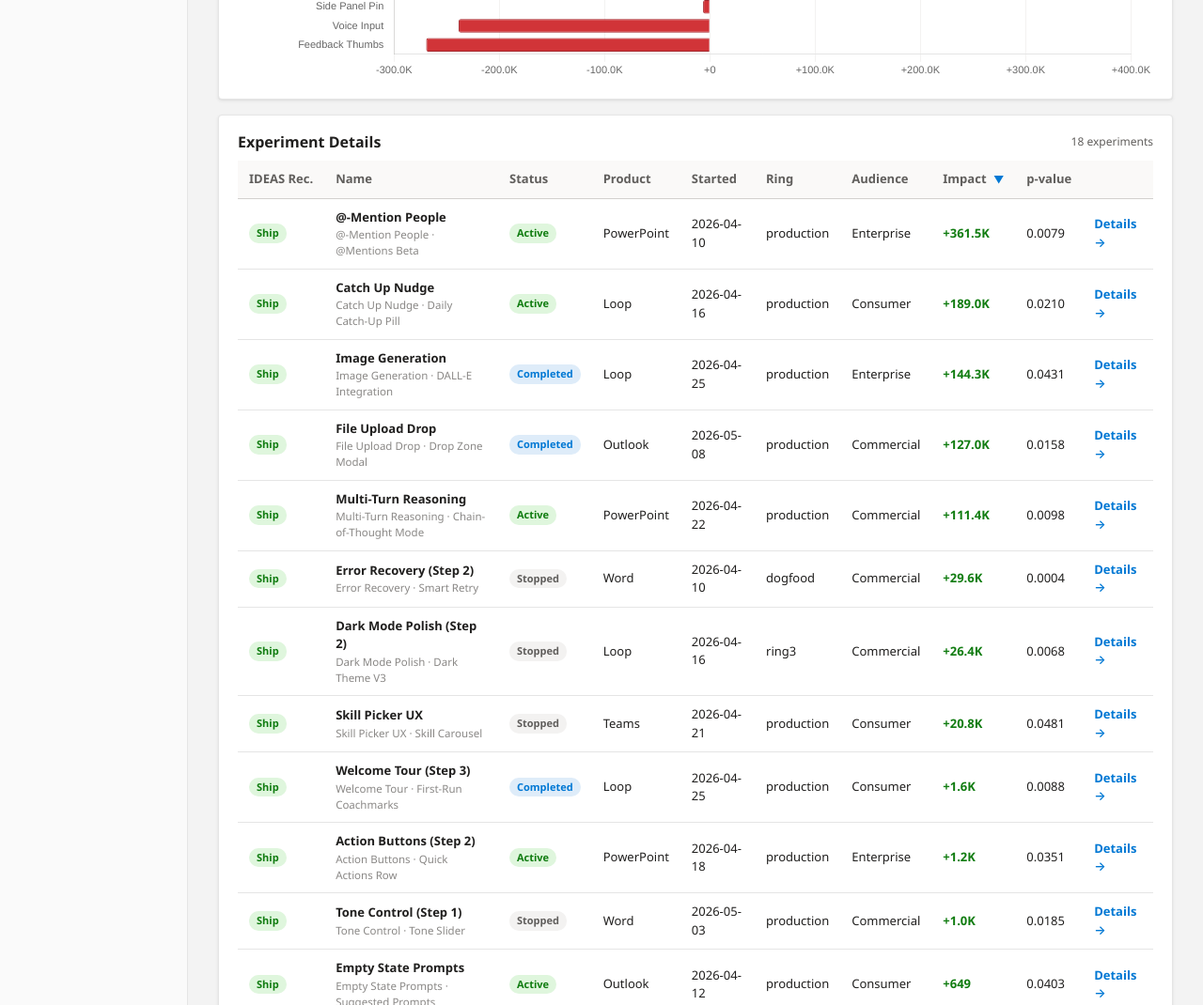
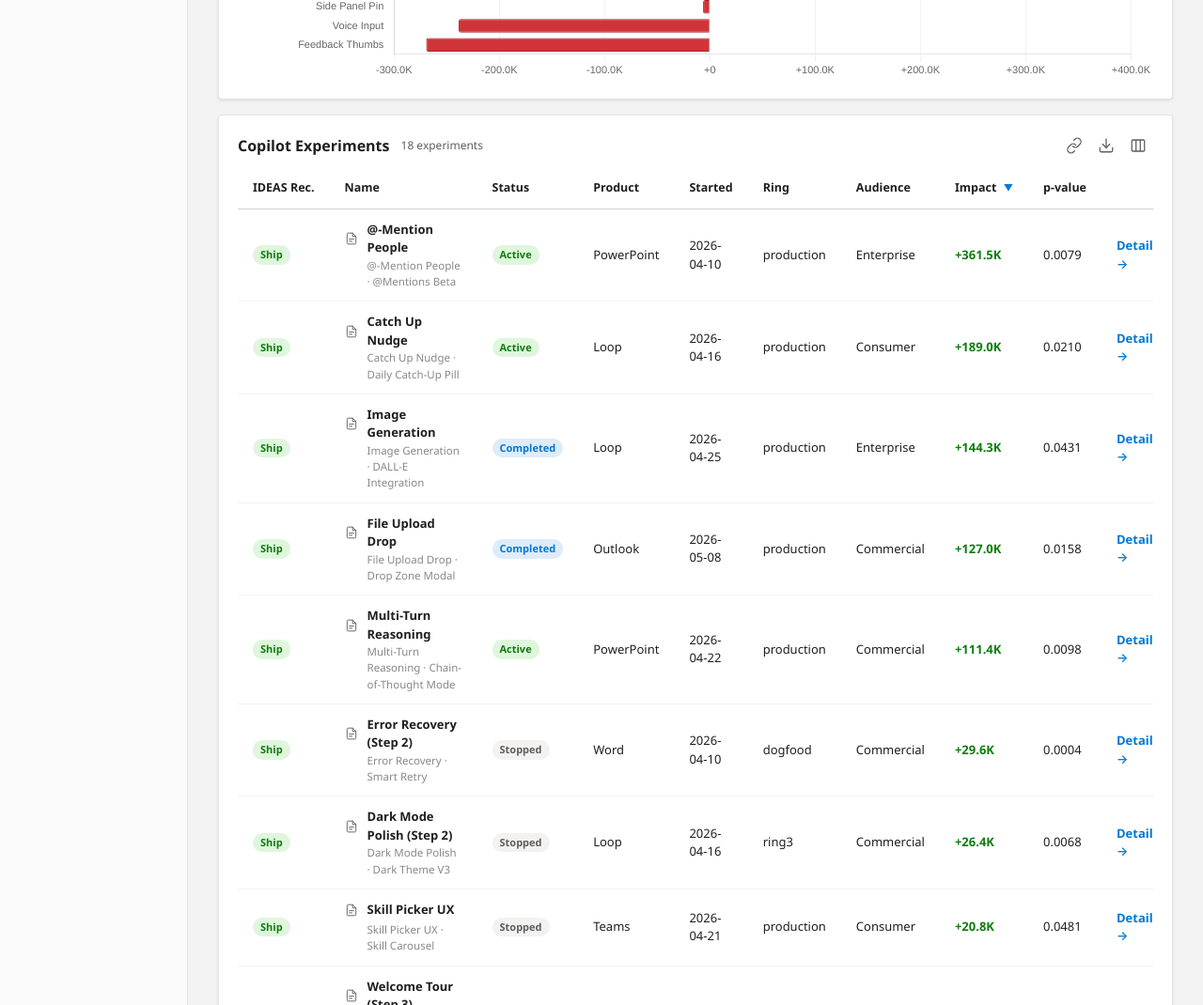
Before and after one commit to DaddyInVolts/Copilot-Metric-Impact, a plain HTML site: page prototype/index.html in a window 1280 px wide. Shown: the part 740-1810 px from the top of the page at 94% size. Drawn offline with nearby package versions, Linux system fonts and the light colour scheme.

Commit message:
Restyle Experiment table to match reference screenshot
- Rename section: 'Experiment Details' -> 'Copilot Experiments'
- Move Copy Link + Export actions out of the filter bar and into the
  table card header as compact icon-only buttons (chain link + download)
- Add a third icon button for Column options (placeholder, shows a toast)
- Table header now has white bg (was gray), darker bold labels,
  slightly bigger font, hover stays subtle
- Table cells get more padding (12px 16px) and a much lighter row border
  (#f3f2f1) for the cleaner look in the reference
- Last row drops its bottom border
- Each row name now leads with a small file-document SVG icon

All existing event handlers are preserved (btn-copy / btn-export kept
the same IDs and bindings).

Co-authored-by: Copilot <223556219+Copilot@users.noreply.github.com>

```diff
--- a/prototype/index.html
+++ b/prototype/index.html
@@ -307,6 +307,7 @@
     justify-content: space-between;
     align-items: center;
     margin-bottom: 8px;
+    gap: 12px;
   }
   .card-title {
     font-size: 16px;
@@ -317,6 +318,24 @@
     font-size: 12px;
     color: var(--text-muted);
   }
+  .card-actions {
+    display: flex;
+    gap: 2px;
+    margin-left: auto;
+  }
+  .icon-btn {
+    width: 32px; height: 32px;
+    border: 1px solid transparent;
+    background: transparent;
+    border-radius: 4px;
+    cursor: pointer;
+    color: var(--text-muted);
+    display: flex; align-items: center; justify-content: center;
+    transition: background-color 0.15s, color 0.15s;
+  }
+  .icon-btn:hover { background: #f3f2f1; color: var(--text); }
+  .icon-btn:focus-visible { outline: 2px solid var(--accent); outline-offset: 1px; }
+  .icon-btn svg { width: 18px; height: 18px; }
   .chart-wrap {
     position: relative;
     height: 480px;
@@ -363,31 +382,43 @@
     font-size: 13px;
   }
   table.exp-table th {
-    background: #faf9f8;
+    background: #fff;
     border-bottom: 1px solid var(--border-strong);
-    padding: 10px 12px;
+    padding: 12px 16px;
     text-align: left;
     font-weight: 600;
-    color: var(--text-muted);
+    color: var(--text);
     cursor: pointer;
     user-select: none;
     white-space: nowrap;
     position: sticky;
     top: 0;
+    font-size: 12.5px;
   }
-  table.exp-table th:hover { background: #f3f2f1; }
+  table.exp-table th:hover { background: #fafafa; }
   table.exp-table th .sort-arrow {
     color: var(--accent);
     margin-left: 4px;
-    font-size: 11px;
+    font-size: 10px;
   }
   table.exp-table td {
-    padding: 10px 12px;
-    border-bottom: 1px solid var(--border);
+    padding: 12px 16px;
+    border-bottom: 1px solid #f3f2f1;
     vertical-align: middle;
   }
+  table.exp-table tr:last-child td { border-bottom: 0; }
   table.exp-table tr:hover td { background: #fafafa; }
   table.exp-table tr.selected td { background: #eff6fc !important; }
+
+  .row-icon {
+    display: inline-flex;
+    vertical-align: middle;
+    margin-right: 10px;
+    color: var(--text-muted);
+    flex-shrink: 0;
+  }
+  .row-icon svg { width: 14px; height: 14px; display: block; }
+  .row-name { display: inline-flex; align-items: center; }
 
   .badge {
     display: inline-block;
@@ -589,10 +620,6 @@
           <option value="Loop">Loop</option>
         </select>
       </div>
-      <div class="actions">
-        <button class="btn" id="btn-copy">🔗 Copy Link</button>
-        <button class="btn primary" id="btn-export">⬇ Export to Excel</button>
-      </div>
     </div>
 
     <!-- Metric selector + summary -->
@@ -637,8 +664,29 @@
     <!-- Table card -->
     <div class="card">
       <div class="card-header">
-        <h2 class="card-title">Experiment Details</h2>
+        <h2 class="card-title">Copilot Experiments</h2>
         <div class="card-meta" id="table-count"></div>
+        <div class="card-actions">
+          <button class="icon-btn" id="btn-copy" aria-label="Copy link" title="Copy link to this view">
+            <svg viewBox="0 0 24 24" fill="none" xmlns="http://www.w3.org/2000/svg">
+              <path d="M10 13a5 5 0 0 0 7.07 0l3-3a5 5 0 0 0-7.07-7.07l-1.5 1.5" stroke="currentColor" stroke-width="1.7" stroke-linecap="round" stroke-linejoin="round"/>
+              <path d="M14 11a5 5 0 0 0-7.07 0l-3 3a5 5 0 0 0 7.07 7.07l1.5-1.5" stroke="currentColor" stroke-width="1.7" stroke-linecap="round" stroke-linejoin="round"/>
+            </svg>
+          </button>
+          <button class="icon-btn" id="btn-export" aria-label="Export to Excel" title="Export to Excel">
+            <svg viewBox="0 0 24 24" fill="none" xmlns="http://www.w3.org/2000/svg">
+              <path d="M21 15v4a2 2 0 0 1-2 2H5a2 2 0 0 1-2-2v-4" stroke="currentColor" stroke-width="1.7" stroke-linecap="round" stroke-linejoin="round"/>
+              <path d="M7 10l5 5 5-5" stroke="currentColor" stroke-width="1.7" stroke-linecap="round" stroke-linejoin="round"/>
+              <path d="M12 15V3" stroke="currentColor" stroke-width="1.7" stroke-linecap="round" stroke-linejoin="round"/>
+            </svg>
+          </button>
+          <button class="icon-btn" id="btn-columns" aria-label="Column options" title="Column options">
+            <svg viewBox="0 0 24 24" fill="none" xmlns="http://www.w3.org/2000/svg">
+              <rect x="3" y="4" width="18" height="16" rx="1.5" stroke="currentColor" stroke-width="1.7"/>
+              <path d="M9 4v16M15 4v16" stroke="currentColor" stroke-width="1.7"/>
+            </svg>
+          </button>
+        </div>
       </div>
       <div style="overflow-x:auto;">
         <table class="exp-table" id="exp-table">
@@ -1040,7 +1088,7 @@ function renderTable(rows, metricKey) {
     return `
       <tr data-id="${r.id}" class="${selectedExpId === r.id ? 'selected' : ''}">
         <td><span class="badge ${recCls}">${r.recommendation}</span></td>
-        <td><strong>${r.name}</strong><div style="color:var(--text-subtle);font-size:11.5px;">${r.featureName} · ${r.progressionName}</div></td>
+        <td><strong class="row-name"><span class="row-icon" aria-hidden="true"><svg viewBox="0 0 24 24" fill="none" xmlns="http://www.w3.org/2000/svg"><path d="M14 2H6a2 2 0 0 0-2 2v16a2 2 0 0 0 2 2h12a2 2 0 0 0 2-2V8z" stroke="currentColor" stroke-width="1.6" stroke-linejoin="round"/><path d="M14 2v6h6M8 13h8M8 17h5" stroke="currentColor" stroke-width="1.6" stroke-linecap="round" stroke-linejoin="round"/></svg></span>${r.name}</strong><div style="color:var(--text-subtle);font-size:11.5px;margin-left:24px;">${r.featureName} · ${r.progressionName}</div></td>
         <td><span class="badge ${statusCls}">${r.status}</span></td>
         <td>${r.product}</td>
         <td>${formatDate(r.startedDate)}</td>
@@ -1185,6 +1233,11 @@ document.getElementById('btn-export').addEventListener('click', () => {
   showToast(`Exported ${rows.length} rows`);
 });
 
+/* Column options icon — placeholder */
+document.getElementById('btn-columns').addEventListener('click', () => {
+  showToast('Column options coming soon');
+});
+
 /* ------------------------------------------------------------------ *
  * Restore filters from URL hash
  * ------------------------------------------------------------------ */
```
